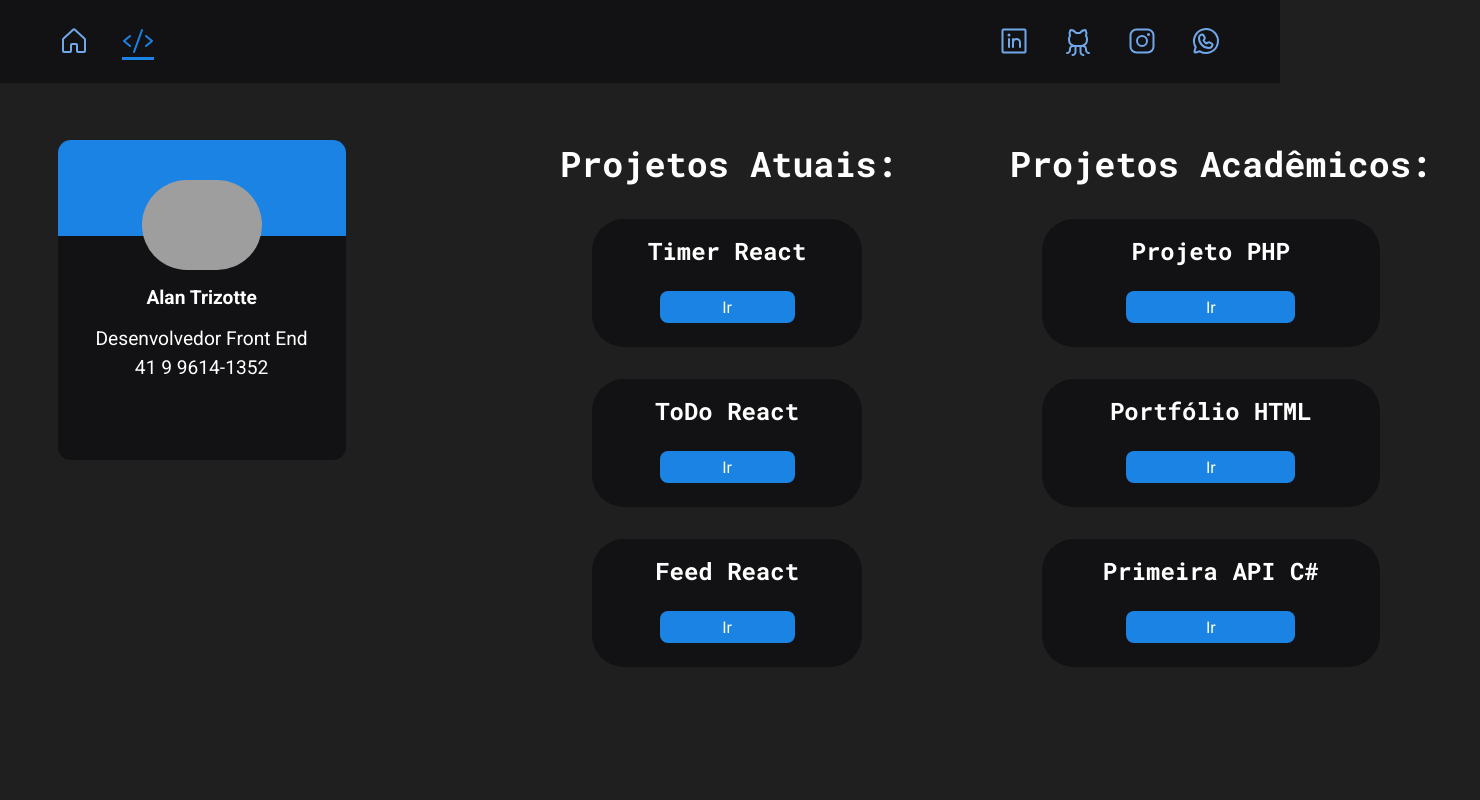
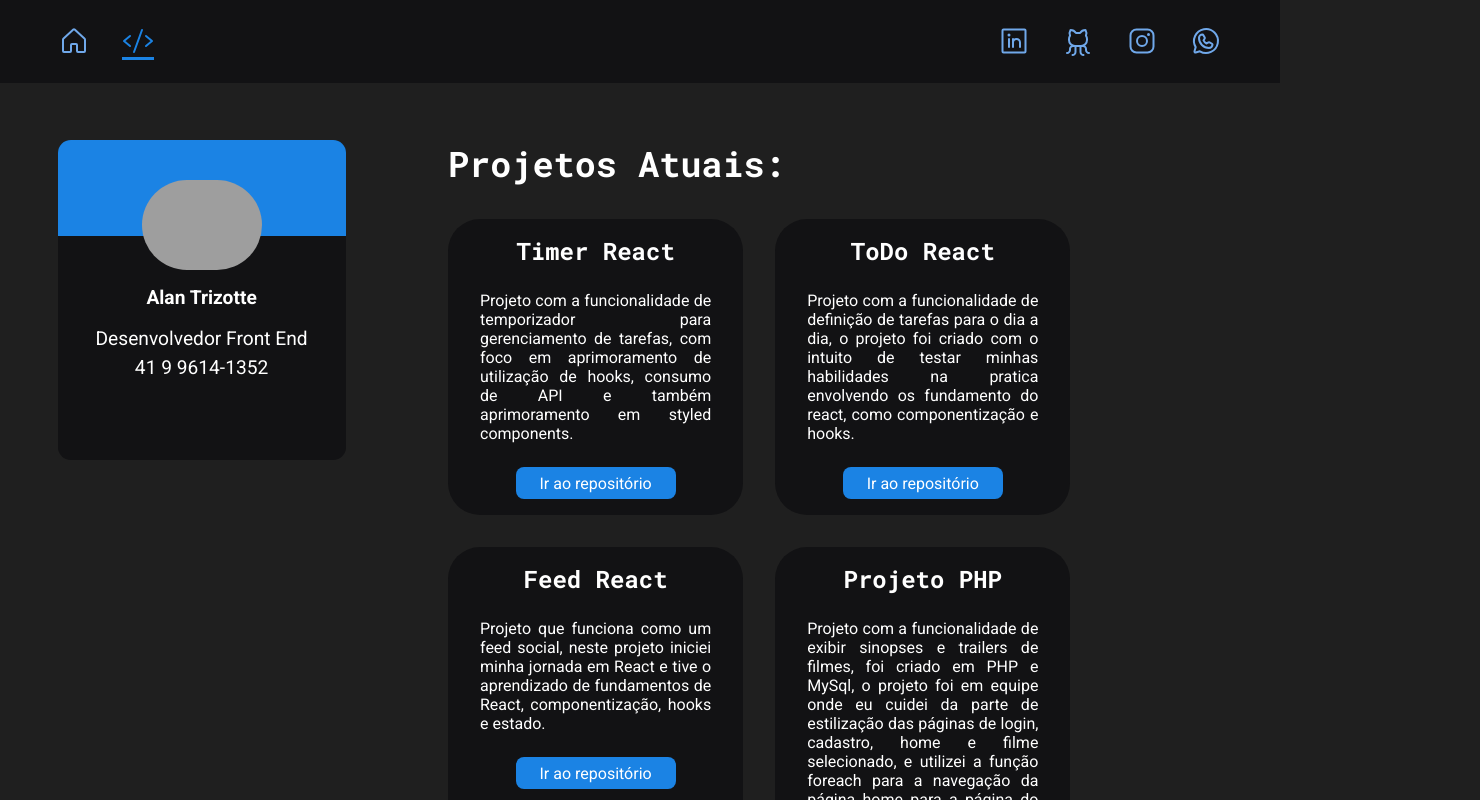
Before and after one commit to Alantrizotte06/AlanTrizotte, a React (Vite) app: page /projects in a window 1280 px wide. Shown: the top 800 px of the page, 1480 px wide, since content can reach past the window. Built offline with nearby package versions, Linux system fonts and the light colour scheme; grey boxes are pictures that could not be loaded.

Commit message:
Atualização da página projetos.

```diff
--- a/src/pages/Home/styles.ts
+++ b/src/pages/Home/styles.ts
@@ -12,9 +12,7 @@ const slideIn = keyframes`
 `;
 
 export const HomeContainer = styled.main`
-  width: 62.5rem;
-  height: 43.75rem;
-  margin: 3.12rem 3.375rem 4.25rem 30rem;
+  margin: 3.12rem 5rem 5rem 30rem;
 
   font-family: "Roboto Mono";
   color: ${(props) => props.theme["white"]};
--- a/src/pages/Projects/index.tsx
+++ b/src/pages/Projects/index.tsx
@@ -1,6 +1,5 @@
 import { Profile } from "../../components/Profile";
 import {
-  AcademicsProjects,
   BoxProjects,
   CurrentProjects,
   ProjectsContainer,
@@ -11,50 +10,66 @@ export function Projects() {
   return (
     <ProjectsContainer>
       <Profile />
-
+      <h1>Projetos Atuais:</h1>
       <CurrentProjects>
-        <h1>Projetos Atuais:</h1>
         <BoxProjects>
           <h2>Timer React</h2>
+          <p>
+            Projeto com a funcionalidade de temporizador para gerenciamento de
+            tarefas, com foco em aprimoramento de utilização de hooks, consumo
+            de API e também aprimoramento em styled components.
+          </p>
           <ButtonProjects>
-            <a href="">Ir</a>
+            <a href="">Ir ao repositório</a>
           </ButtonProjects>
         </BoxProjects>
         <BoxProjects>
           <h2>ToDo React</h2>
+          <p>
+            Projeto com a funcionalidade de definição de tarefas para o dia a
+            dia, o projeto foi criado com o intuito de testar minhas habilidades
+            na pratica envolvendo os fundamento do react, como componentização e
+            hooks.
+          </p>
           <ButtonProjects>
-            <a href="">Ir</a>
+            <a href="">Ir ao repositório</a>
           </ButtonProjects>
         </BoxProjects>
         <BoxProjects>
           <h2>Feed React</h2>
+          <p>
+            Projeto que funciona como um feed social, neste projeto iniciei
+            minha jornada em React e tive o aprendizado de fundamentos de React,
+            componentização, hooks e estado.
+          </p>
           <ButtonProjects>
-            <a href="">Ir</a>
+            <a href="">Ir ao repositório</a>
           </ButtonProjects>
         </BoxProjects>
-      </CurrentProjects>
-
-      <AcademicsProjects>
-        <h1>Projetos Acadêmicos:</h1>
         <BoxProjects>
           <h2>Projeto PHP</h2>
+          <p>
+            Projeto com a funcionalidade de exibir sinopses e trailers de
+            filmes, foi criado em PHP e MySql, o projeto foi em equipe onde eu
+            cuidei da parte de estilização das páginas de login, cadastro, home
+            e filme selecionado, e utilizei a função foreach para a navegação da
+            página home para a página do filme selecionado.
+          </p>
           <ButtonProjects>
-            <a href="">Ir</a>
+            <a href="">Ir ao repositório</a>
           </ButtonProjects>
         </BoxProjects>
         <BoxProjects>
           <h2>Portfólio HTML</h2>
+          <p>
+            Este foi meu primeiro portfólio criado com HTML e CSS, e funciona
+            como uma agência, criado apenas para teste de conhecimento.
+          </p>
           <ButtonProjects>
-            <a href="">Ir</a>
+            <a href="">Ir ao repositório</a>
           </ButtonProjects>
         </BoxProjects>
-        <BoxProjects>
-          <h2>Primeira API C#</h2>
-          <ButtonProjects>
-            <a href="">Ir</a>
-          </ButtonProjects>
-        </BoxProjects>
-      </AcademicsProjects>
+      </CurrentProjects>
     </ProjectsContainer>
   );
 }
--- a/src/pages/Projects/styles.ts
+++ b/src/pages/Projects/styles.ts
@@ -1,13 +1,9 @@
 import styled from "styled-components";
 
 export const ProjectsContainer = styled.main`
-  width: 62.5rem;
-  height: 43.75rem;
-  margin: 3.12rem 3.375rem 4.25rem 30rem;
-
   display: flex;
-  flex-direction: row;
-  text-align: center;
+  flex-direction: column;
+  margin: 3.12rem 3.375rem 4.25rem 28rem;
 
   gap: 2rem;
 
@@ -20,36 +16,48 @@ export const ProjectsContainer = styled.main`
 `;
 
 export const CurrentProjects = styled.div`
-  margin-left: 5rem;
-`;
+  display: flex;
+  flex-wrap: wrap;
+  gap: 2rem;
 
-export const AcademicsProjects = styled.div`
-  margin-left: 5rem;
+  div {
+    flex: 1 1 calc(40% - 1rem);
+    box-sizing: border-box;
+  }
 `;
 
 export const BoxProjects = styled.div`
-  width: 80%;
-  height: 8rem;
+  flex: 1 1 calc(40% - 1rem);
+  max-width: calc(40% - 1rem); // Evita que ultrapasse
+
   background: ${(props) => props.theme["black"]};
-  margin: 2rem;
-
+  text-align: center;
   border-radius: 32px;
 
   h2 {
-    padding: 1rem 0 1.5rem;
+    padding: 1rem;
+    text-align: center;
+  }
+
+  p {
+    text-align: justify;
+    padding: 0.5rem 2rem;
+    font-family: "Roboto";
   }
 `;
 
 export const ButtonProjects = styled.button`
-  width: 50%;
+  width: 10rem;
   height: 2rem;
   border-radius: 8px;
   background: ${(props) => props.theme["blue-400"]};
+  margin: 1rem;
 
   border: none;
 
   &:hover {
-    color: ${(props) => props.theme["blue-300"]};
+    transition: all 1.5s;
+    background: ${(props) => props.theme["blue-300"]};
   }
 
   a {
```
